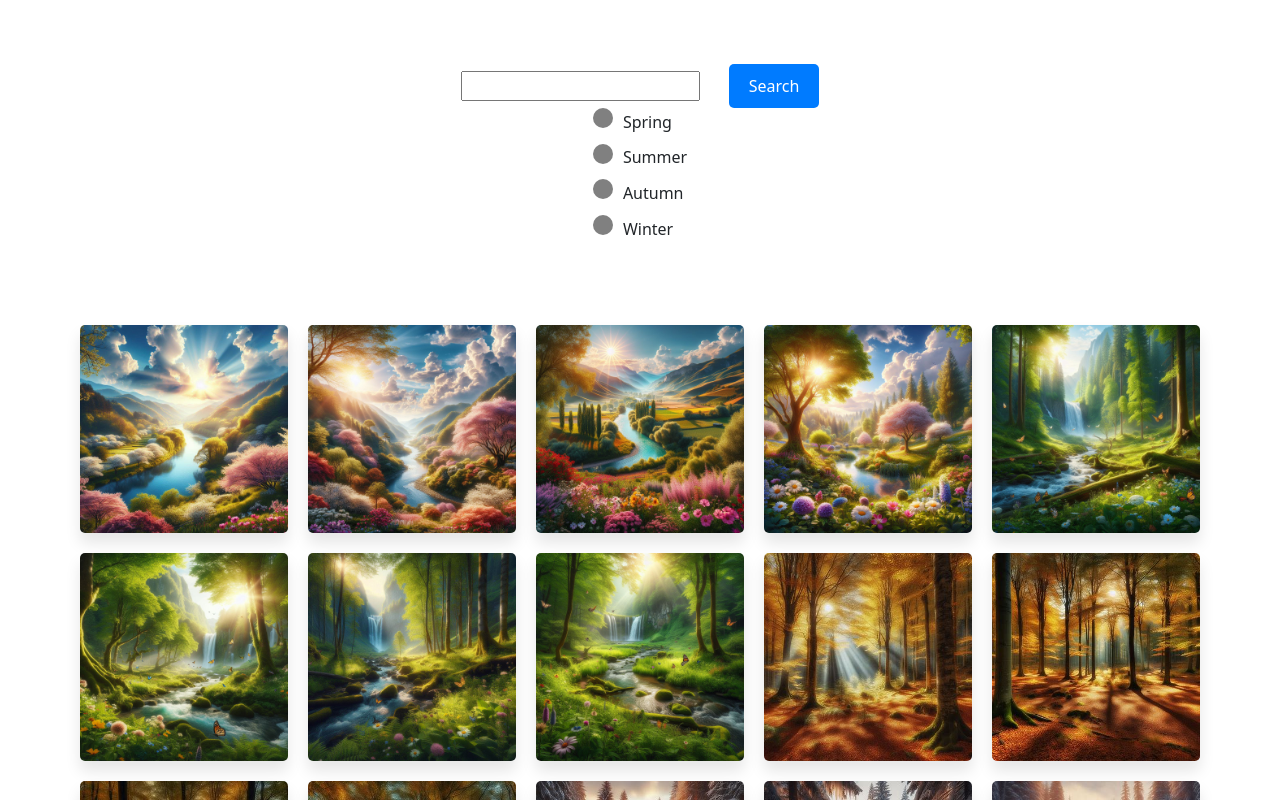
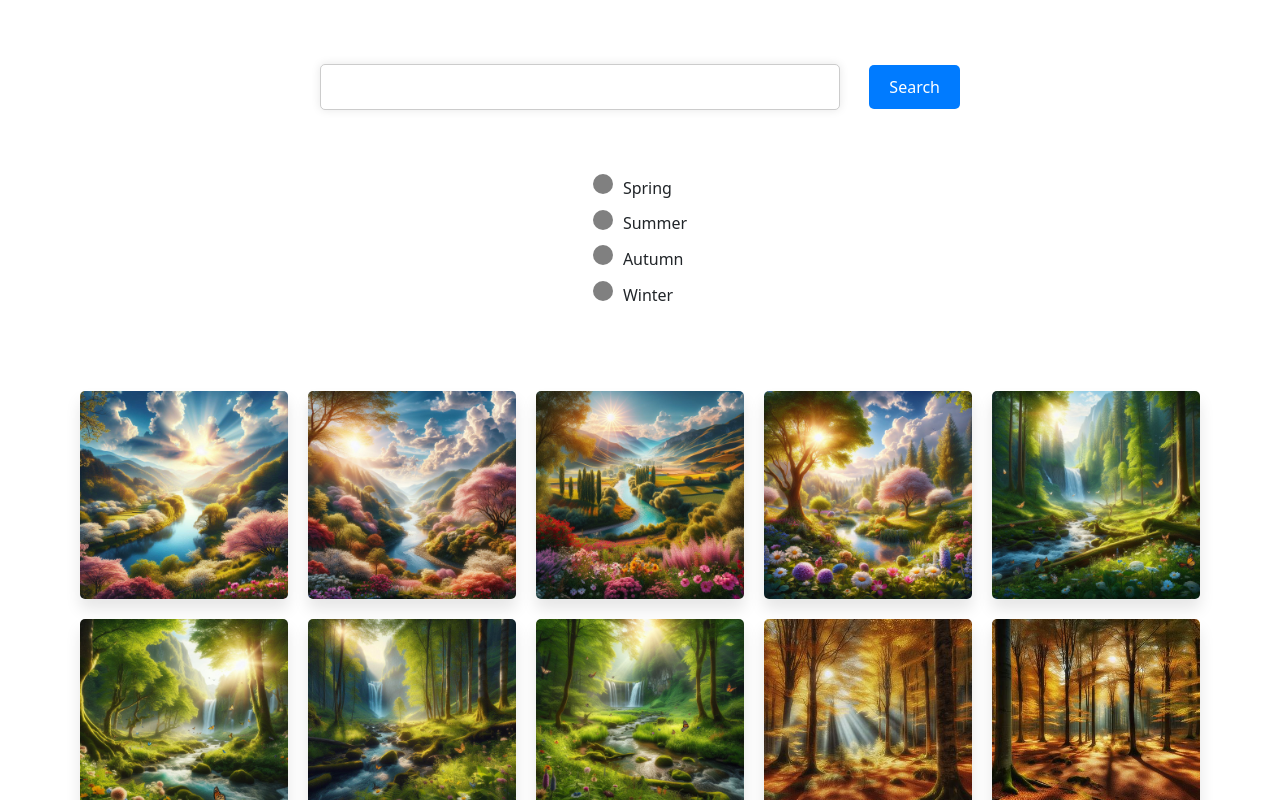
Before and after one commit to rtinase/my-form-app, a React (Create React App) app: page / in a window 1280 px wide. Shown: the top 800 px of the page. Built offline with nearby package versions, Linux system fonts and the light colour scheme.

Commit message:
more style, ready

```diff
--- a/src/myComponents/SearchForm.css
+++ b/src/myComponents/SearchForm.css
@@ -27,24 +27,26 @@
     transition: all 0.3s ease-in-out;
 }
 
+.search-field {
+    padding: 10px;
+    border: 1px solid #ccc;
+    border-radius: 5px;
+    width: 100%;
+    box-shadow: 0 0 10px rgba(0, 0, 0, 0.1);
+}
+
+.search-field:focus {
+    outline: none;
+    box-shadow: 0 0 10px rgba(0, 0, 0, 0.2);
+}
+
+
 .button:hover {
     background-color: #0056b3;
 }
 
-.radio-input-container {
+.checkbox-container {
     margin-top: 5%;
-    display: flex;
-    flex-direction: column;
-    align-items: center;
-    text-align: center;
-}
-
-.radio-container {
-    display: flex;
-    flex-direction: row;
-    justify-content: space-between;
-    width: 50%;
-    margin-bottom: 20px;
 }
 
 .checkbox-item input[type="checkbox"] {
--- a/src/myComponents/SearchForm.js
+++ b/src/myComponents/SearchForm.js
@@ -16,7 +16,7 @@ export default function SearchForm({ selectedSeasons, handleCheckboxChange, hand
     return (
         <form onSubmit={onSubmit} className="search-form">
             <div className="search-container">
-                <input name="query" value={query} onChange={handleInputChange} />
+                <input name="query" value={query} onChange={handleInputChange} class="search-field"/>
                 <button type="submit" className="button">Search</button>
             </div>
             <div className="checkbox-container">
```
